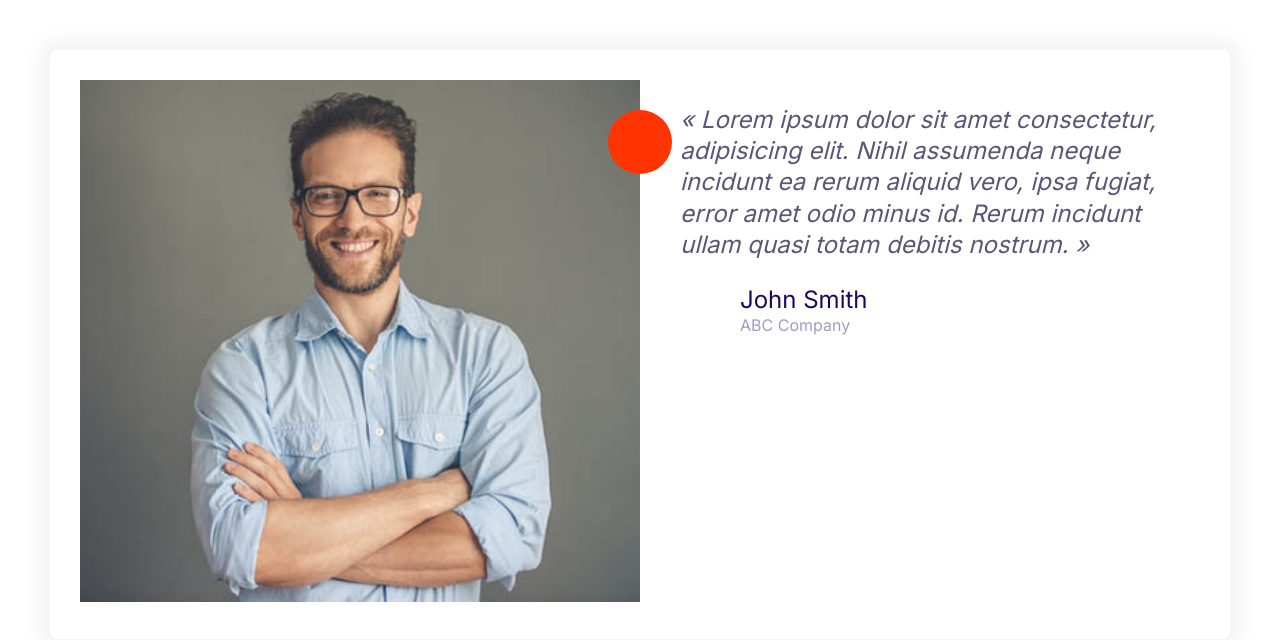
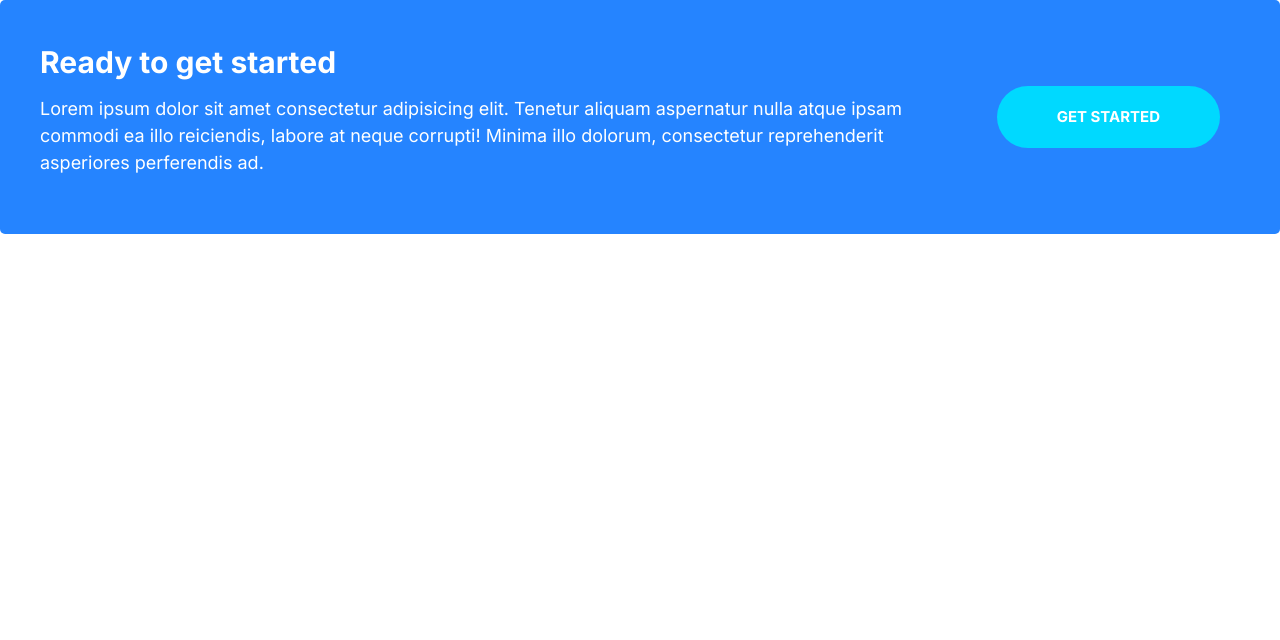
Before and after one commit to PaleBlueDot1990/Moshify, a plain HTML site: page index.html in a window 1280 px wide. Drawn offline with Linux system fonts and the light colour scheme.

Commit message:
Made the callouts component.

```diff
--- a/css/styles.css
+++ b/css/styles.css
@@ -249,6 +249,11 @@ a {
     color: #fff;
 }
 
+.btn--stretched {
+    padding-left: 6rem;
+    padding-right: 6rem;
+}
+
 @media screen and (min-width: 1024px) {
     .btn {
         font-size: 1.5rem;
@@ -491,3 +496,45 @@ a {
         font-size: 2.4rem;
     }
 }
+
+/* Callouts */
+.callout {
+    padding: 4rem;
+    border-radius: 5px;
+}
+
+.callout--primary {
+    background: var(--color-primary);
+    color: #fff;
+}
+
+.callout__heading {
+    color: #fff;
+    margin-top: 0;
+    font-size: 3rem;
+}
+
+.callout .btn {
+    justify-self: center;
+    align-self: center;
+}
+
+.callout__content {
+    text-align: center;
+}
+
+@media screen and (min-width: 768px)
+{
+    .callout .grid--1x2 {
+        grid-template-columns: 1fr auto;
+    }
+
+    .callout__content {
+        text-align: left;
+    }
+
+    .callout .btn {
+        justify-self: start;
+        margin: 0 2rem;
+    }
+}
--- a/index.html
+++ b/index.html
@@ -13,38 +13,19 @@
     <link rel="stylesheet" href="css/normalize.css" />
     <link rel="stylesheet" href="css/styles.css" />
   </head>
-  <body style="padding: 5rem">
-    <div class="card testimonial">
+  <body>
+    <div class="callout callout--primary">
       <div class="grid grid--1x2">
-        <div class="testimonial__image">
-          <img src="images/testimonial.jpg" alt="A happy smiling customer" />
-          <span class="icon-container icon-container--accent">
-            <svg class="icon icon--white icon--small">
-              <use xlink:href="images/sprite.svg#quotes"></use>
-            </svg>
-          </span>
+        <div class="callout__content">
+          <h2 class="callout__heading">Ready to get started</h2>
+          <p>
+            Lorem ipsum dolor sit amet consectetur adipisicing elit. Tenetur
+            aliquam aspernatur nulla atque ipsam commodi ea illo reiciendis,
+            labore at neque corrupti! Minima illo dolorum, consectetur
+            reprehenderit asperiores perferendis ad.
+          </p>
         </div>
-        <blockquote class="quote">
-          <p class="quote__text">
-            Lorem ipsum dolor sit amet consectetur, adipisicing elit. Nihil
-            assumenda neque incidunt ea rerum aliquid vero, ipsa fugiat, error
-            amet odio minus id. Rerum incidunt ullam quasi totam debitis
-            nostrum.
-          </p>
-          <footer>
-            <div class="media">
-              <div class="media__image">
-                <svg class="icon icon--primary quote__line">
-                  <use xlink:href="images/sprite.svg#line"></use>
-                </svg>
-              </div>
-              <div class="media__body">
-                <h3 class="media__title quote__author">John Smith</h3>
-                <p class="quote__organization">ABC Company</p>
-              </div>
-            </div>
-          </footer>
-        </blockquote>
+        <a href="#" class="btn btn--secondary btn--stretched">Get Started</a>
       </div>
     </div>
   </body>
```
Also changed, not shown: component/callouts.html (added, +14 -0 lines).
